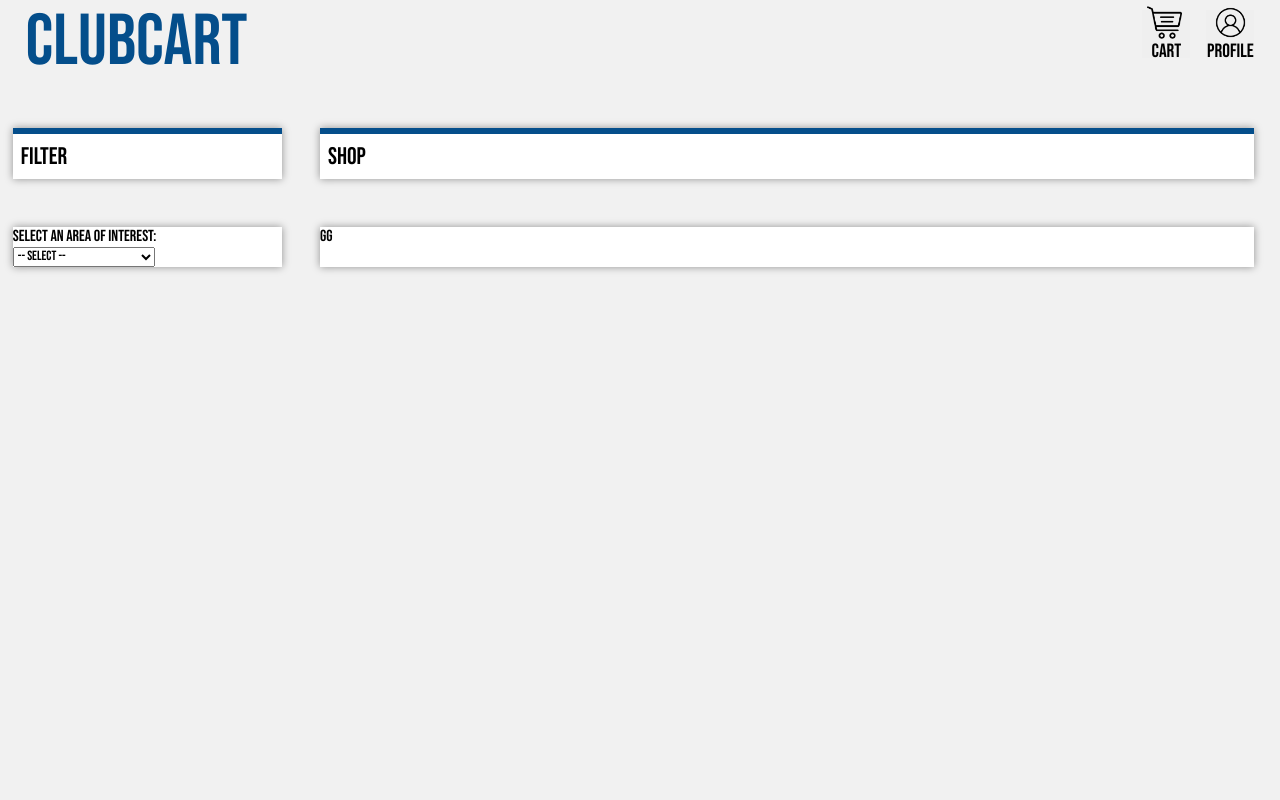
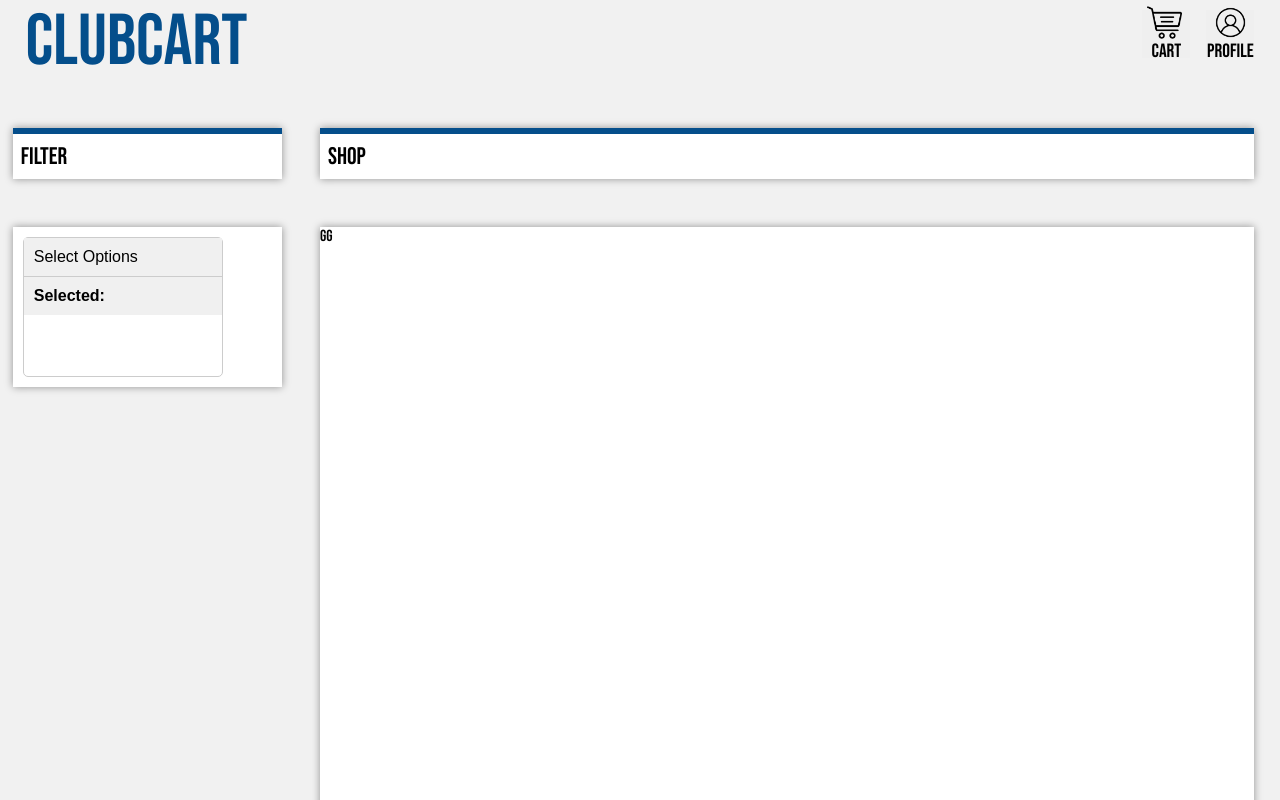
Before and after one commit to PraneethO/clubcart, a Next.js app in the folder club-cart/: page /pages/dashboard in a window 1280 px wide. Shown: the top 800 px of the page. Built offline with nearby package versions, Linux system fonts and the light colour scheme.

Commit message:
added dropdown

```diff
--- /dev/null
+++ b/club-cart/src/app/pages/dashboard/MultiSelectDropdown.css
@@ -0,0 +1,34 @@
+.multi-select-dropdown {
+    position: relative;
+    width: 200px;
+    border: 1px solid #ccc;
+    border-radius: 5px;
+    margin: 10px;
+    font-family: Montserrat, sans-serif;
+}
+
+.dropdown-header {
+    cursor: pointer;
+    padding: 10px;
+    background-color: #f0f0f0;
+    display: flex;
+    justify-content: space-between;
+    align-items: center;
+    font-family: Montserrat, sans-serif;
+}
+
+.dropdown-content {
+    max-height: 150px;
+    overflow-y: auto;
+    display: flex;
+    flex-direction: column;
+    font-family: Montserrat, sans-serif;
+}
+
+.selected-options {
+    padding: 10px;
+    background-color: #f0f0f0;
+    border-top: 1px solid #ccc;
+    font-weight: bold;
+    font-family: Montserrat, sans-serif;
+}
--- /dev/null
+++ b/club-cart/src/app/pages/dashboard/MultiSelectDropdown.tsx
@@ -0,0 +1,56 @@
+import React, { useState } from 'react';
+import "./MultiSelectDropdown.css";
+
+const MultiSelectDropdown = () => {
+    const [isOpen, setIsOpen] = useState(false);
+    const [selectedOptions, setSelectedOptions] = useState<string[]>([]); // Specify the type as string array
+
+    const options: string[] = [
+        "Option 1",
+        "Option 2",
+        "Option 3",
+        "Option 4",
+    ];
+
+    const toggleDropdown = () => {
+        setIsOpen(!isOpen);
+    };
+
+    const handleOptionChange = (option: string) => { // Specify the type of the 'option' parameter
+        if (selectedOptions.includes(option)) {
+            setSelectedOptions(selectedOptions.filter(item => item !== option));
+        } else {
+            setSelectedOptions([...selectedOptions, option]);
+        }
+    };
+
+    return (
+        <div className="multi-select-dropdown">
+            <div className="dropdown-header" onClick={toggleDropdown}>
+                <div style={{fontFamily: "Montserrat, sans-serif"}}>Select Options</div>
+                <i className={`arrow ${isOpen ? 'up' : 'down'}`}></i>
+            </div>
+            {isOpen && (
+                <div className="dropdown-content">
+                    {options.map(option => (
+                        <label key={option}>
+                            <input
+                                type="checkbox"
+                                value={option}
+                                checked={selectedOptions.includes(option)}
+                                onChange={() => handleOptionChange(option)}
+                            />
+                            {option}
+                        </label>
+                    ))}
+                </div>
+            )}
+
+            <div className="selected-options">
+                Selected: {selectedOptions.join(', ')}
+            </div>
+        </div>
+    );
+};
+
+export default MultiSelectDropdown;
--- a/club-cart/src/app/pages/dashboard/filterDropdown.tsx
+++ /dev/null
@@ -1,38 +0,0 @@
-import React, { useState } from 'react';
-
-const FilterDropdown: React.FC = () => {
-  const [selectedInterest, setSelectedInterest] = useState<string | null>(null);
-
-  const interestOptions: string[] = [
-    'Art',
-    'Music and Performing Arts',
-    'Culinary Arts',
-    'Computer Science',
-    'Math and Physics',
-    'Health',
-    'Business',
-    'Forigen Language',
-    'Community Service',
-  ];
-
-  const handleInterestChange = (event: React.ChangeEvent<HTMLSelectElement>) => {
-    setSelectedInterest(event.target.value);
-  };
-
-  return (
-    <div>
-      <label>Select an Area of Interest:</label>
-      <select onChange={handleInterestChange} value={selectedInterest || ''}>
-        <option value="">-- Select --</option>
-        {interestOptions.map((interest, index) => (
-          <option key={index} value={interest}>
-            {interest}
-          </option>
-        ))}
-      </select>
-      {selectedInterest && <p>You selected: {selectedInterest}</p>}
-    </div>
-  );
-};
-
-export default FilterDropdown;
--- a/club-cart/src/app/pages/dashboard/page.tsx
+++ b/club-cart/src/app/pages/dashboard/page.tsx
@@ -1,6 +1,8 @@
+"use client"
+
 import Link from "next/link";
 import styles from "./page.module.css";
-import FilterDropdown from "./filterDropdown";
+import MultiSelectDropdown from "./MultiSelectDropdown";
 
 export default function Dashboard() {
     return <main className={styles.main}>
@@ -33,10 +35,12 @@ export default function Dashboard() {
             </div>
 
             <div className={styles.dashContentContainer}>
-                <div className={styles.filter}>
-                    <FilterDropdown/>
+                <div className={styles.filter} style={{height: "10rem"}}>
+
+                    <MultiSelectDropdown/>
+
                 </div>
-                <div className={styles.dashContent}>
+                <div className={styles.dashContent} style={{height: "100rem"}}>
                     GG
                 </div>
             </div>
```
